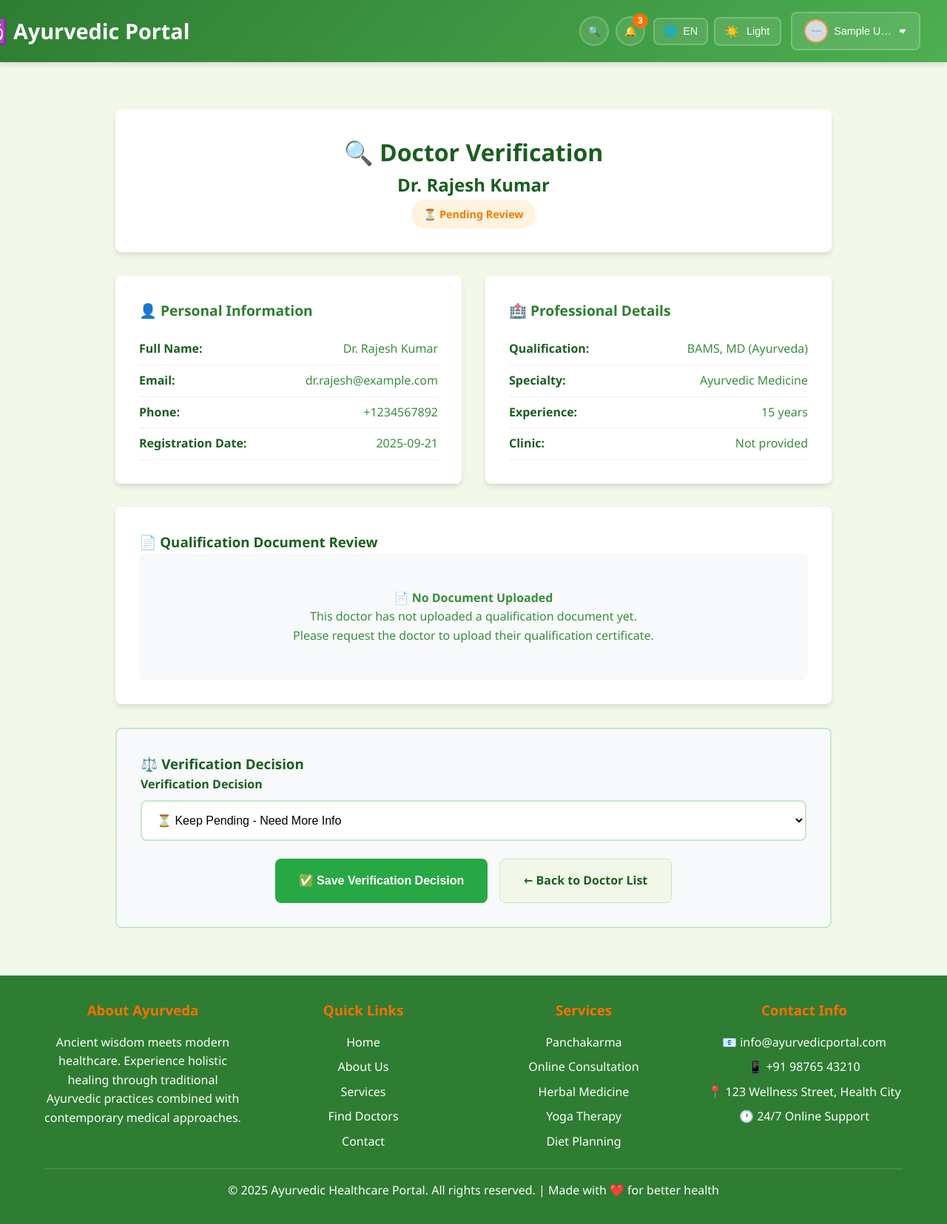
After one commit to Tech-Veda-2025/Demo, a Flask app: page /admin/doctor-users/1/view in a window 1280 px wide; the page is wider, and only the part inside the window is pictured. The commit adds this page. Shown: that part at 74% size. Run offline with Flask 3, Linux system fonts and the light colour scheme; the visitor is signed in with stand-in values (Sample User, id 1); data comes from the database, SQL or seed files in the repository; tables that the repository leaves empty or names only in its code hold one stand-in row (values such as "Sample post"); grey boxes marked "Sample" are stand-in pictures.

Commit message:
Update app.py, doctor_users.html, and add view_doctor_user.html and new document

```diff
--- a/app.py
+++ b/app.py
@@ -2306,6 +2306,97 @@ from flask import send_from_directory
 import os
 
 # Add after your Flask app creation
+
+from datetime import datetime
+
+@app.route('/admin/doctor-users/<int:doctor_id>/view', methods=['GET', 'POST'])
+@admin_required
+def admin_view_doctor_user(doctor_id):
+    """View doctor details and handle verification"""
+    connection = get_db_connection()
+    if not connection:
+        flash('Database connection error.', 'error')
+        return redirect(url_for('admin_doctor_users'))
+
+    try:
+        cursor = connection.cursor(dictionary=True)
+
+        # ✅ FIXED: Get doctor data first (avoids JOIN issues)
+        cursor.execute("SELECT * FROM doctor_users WHERE id = %s", (doctor_id,))
+        doctor = cursor.fetchone()
+
+        if not doctor:
+            flash('Doctor not found.', 'error')
+            return redirect(url_for('admin_doctor_users'))
+
+        # ✅ FIXED: Get profile data separately
+        cursor.execute("SELECT * FROM doctor_user_profiles WHERE user_id = %s", (doctor_id,))
+        profile = cursor.fetchone()
+
+        # ✅ Merge profile data into doctor dict
+        if profile:
+            doctor['qualification_proof'] = profile.get('qualification_proof')
+            doctor['profile_photo'] = profile.get('profile_photo')
+            doctor['city'] = profile.get('city')
+            doctor['state'] = profile.get('state')
+            doctor['mobile_number'] = profile.get('mobile_number')
+            doctor['home_address'] = profile.get('address')
+        else:
+            doctor['qualification_proof'] = None
+            doctor['profile_photo'] = None
+
+        if request.method == 'POST':
+            verification_status = request.form.get('verification_status', '').strip()
+            verification_reason = request.form.get('verification_reason', '').strip()
+
+            if not verification_status:
+                flash('Please select a verification decision.', 'error')
+                return redirect(url_for('admin_view_doctor_user', doctor_id=doctor_id))
+
+            # Update verification status
+            cursor.execute("""
+                UPDATE doctor_users
+                SET
+                    verification_status = %s,
+                    verification_reason = %s,
+                    verified_by = %s,
+                    verified_at = %s
+                WHERE id = %s
+            """, (
+                verification_status,
+                verification_reason if verification_status == 'rejected' else None,
+                session['admin_id'],
+                datetime.now() if verification_status == 'verified' else None,
+                doctor_id
+            ))
+
+            connection.commit()
+
+            # Log admin activity
+            log_admin_activity(
+                session['admin_id'],
+                f'DOCTOR_VERIFICATION_{verification_status.upper()}',
+                'doctor',
+                doctor_id,
+                {
+                    'verification_status': verification_status,
+                    'reason': verification_reason
+                }
+            )
+
+            flash(f'Doctor verification status updated to {verification_status}!', 'success')
+            return redirect(url_for('admin_doctor_users'))
+
+        cursor.close()
+        connection.close()
+
+        return render_template('admin/view_doctor_user.html', doctor=doctor)
+
+    except Exception as e:
+        print(f"View doctor user error: {e}")
+        flash('Error loading doctor details.', 'error')
+        return redirect(url_for('admin_doctor_users'))
+
 @app.route('/uploads/<path:filename>')
 def uploaded_file(filename):
     """Serve uploaded files from uploads folder and subdirectories"""
@@ -2739,17 +2830,70 @@ def debug_photos():
 
     return result
 
-@app.route('/admin/doctor-users-debug')
-@admin_required
-def admin_doctor_users_debug():
+
+@app.route('/debug/find-file/<int:doctor_id>')
+def debug_find_file(doctor_id):
+    """Find where the document file actually exists"""
+    import os
     connection = get_db_connection()
     cursor = connection.cursor(dictionary=True)
-    cursor.execute("SELECT * FROM doctor_users LIMIT 3")
-    doctors = cursor.fetchall()
-    cursor.close()
-    connection.close()
-
-    return render_template('admin/debug.html', doctors=doctors)
+    cursor.execute("SELECT qualification_proof FROM doctor_user_profiles WHERE id = %s", (doctor_id,))
+    result = cursor.fetchone()
+
+    if result and result['qualification_proof']:
+        doc_path = result['qualification_proof']
+
+        output = f"<h2>🔍 File Search for Doctor {doctor_id}</h2>"
+        output += f"<p><strong>DB Path:</strong> {doc_path}</p>"
+
+        # Search in various locations
+        search_locations = [
+            doc_path,  # Exactly as stored
+            doc_path.replace('uploads/', ''),  # Without uploads prefix
+            f"static/{doc_path}",  # In static folder
+        ]
+
+        output += "<h3>File Search Results:</h3>"
+        found_at = None
+
+        for location in search_locations:
+            full_path = os.path.join(os.getcwd(), location)
+            exists = os.path.exists(full_path)
+
+            if exists:
+                size = os.path.getsize(full_path)
+                output += f"<p>✅ FOUND: {location} ({size} bytes)</p>"
+                if not found_at:
+                    found_at = location
+            else:
+                output += f"<p>❌ Not found: {location}</p>"
+
+        if found_at:
+            # Determine correct URL
+            clean_path = found_at.replace('uploads/', '') if found_at.startswith('uploads/') else found_at
+            correct_url = f"/uploads/{clean_path}"
+
+            output += f"<h3>✅ SOLUTION:</h3>"
+            output += f"<p><strong>File found at:</strong> {found_at}</p>"
+            output += f"<p><strong>Correct URL:</strong> <a href='{correct_url}' target='_blank'>{correct_url}</a></p>"
+        else:
+            output += "<h3>❌ FILE NOT FOUND ANYWHERE</h3>"
+            output += "<p>The file may not have been uploaded successfully.</p>"
+
+            # Show what's in the expected directory
+            expected_dir = os.path.join(os.getcwd(), 'uploads', 'doctor_profiles', 'documents')
+            if os.path.exists(expected_dir):
+                try:
+                    files = os.listdir(expected_dir)
+                    output += f"<p><strong>Files in uploads/doctor_profiles/documents/:</strong> {files}</p>"
+                except:
+                    output += "<p>Cannot read directory contents</p>"
+            else:
+                output += "<p><strong>Directory uploads/doctor_profiles/documents/ does not exist</strong></p>"
+
+        return output
+
+    return f"<h2>❌ No document found for Doctor {doctor_id}</h2>"
 
 
 if __name__ == '__main__':
--- /dev/null
+++ b/templates/admin/view_doctor_user.html
@@ -0,0 +1,347 @@
+{% extends "base.html" %}
+
+{% block title %}Doctor Verification - {{ doctor.name }} - Admin Panel{% endblock %}
+
+{% block extra_css %}
+<style>
+.admin-container {
+    max-width: 1000px;
+    margin: 2rem auto;
+    padding: 0 1rem;
+}
+
+.page-header {
+    background: var(--white);
+    padding: 2rem;
+    border-radius: var(--border-radius);
+    box-shadow: var(--shadow);
+    margin-bottom: 2rem;
+    text-align: center;
+}
+
+.doctor-info-grid {
+    display: grid;
+    grid-template-columns: 1fr 1fr;
+    gap: 2rem;
+    margin-bottom: 2rem;
+}
+
+.info-card {
+    background: var(--white);
+    padding: 2rem;
+    border-radius: var(--border-radius);
+    box-shadow: var(--shadow);
+}
+
+.info-card h3 {
+    color: var(--primary-color);
+    margin-bottom: 1rem;
+    font-size: 1.2rem;
+    display: flex;
+    align-items: center;
+    gap: 0.5rem;
+}
+
+.info-item {
+    display: flex;
+    justify-content: space-between;
+    padding: 0.5rem 0;
+    border-bottom: 1px solid #f0f0f0;
+}
+
+.info-label {
+    font-weight: 600;
+    color: var(--text-primary);
+}
+
+.info-value {
+    color: var(--text-secondary);
+    text-align: right;
+}
+
+.document-section {
+    background: var(--white);
+    padding: 2rem;
+    border-radius: var(--border-radius);
+    box-shadow: var(--shadow);
+    margin-bottom: 2rem;
+}
+
+.document-viewer {
+    border: 2px solid var(--border-color);
+    border-radius: var(--border-radius);
+    overflow: hidden;
+    margin: 1rem 0;
+}
+
+.document-preview {
+    width: 100%;
+    height: 500px;
+    border: none;
+}
+
+.verification-section {
+    background: #f8f9fa;
+    border: 2px solid var(--border-color);
+    border-radius: var(--border-radius);
+    padding: 2rem;
+    margin-bottom: 2rem;
+}
+
+.form-group {
+    display: flex;
+    flex-direction: column;
+    margin-bottom: 1.5rem;
+}
+
+.form-label {
+    font-weight: 600;
+    color: var(--text-primary);
+    margin-bottom: 0.5rem;
+}
+
+.form-control {
+    padding: 1rem;
+    border: 2px solid var(--border-color);
+    border-radius: var(--border-radius);
+    font-size: 1rem;
+}
+
+.verification-actions {
+    display: flex;
+    gap: 1rem;
+    justify-content: center;
+    margin-top: 1.5rem;
+}
+
+.btn {
+    padding: 1rem 2rem;
+    border-radius: var(--border-radius);
+    border: none;
+    cursor: pointer;
+    font-weight: 600;
+    text-decoration: none;
+    display: inline-flex;
+    align-items: center;
+    gap: 0.5rem;
+}
+
+.btn-success {
+    background: #28a745;
+    color: white;
+}
+
+.btn-secondary {
+    background: var(--background-color);
+    color: var(--text-primary);
+    border: 1px solid var(--border-color);
+}
+
+.status-badge {
+    padding: 0.5rem 1rem;
+    border-radius: 20px;
+    font-size: 0.9rem;
+    font-weight: 600;
+    display: inline-block;
+}
+
+.status-verified {
+    background: #E8F5E8;
+    color: #28a745;
+}
+
+.status-pending {
+    background: #FFF3E0;
+    color: #F57C00;
+}
+
+.status-rejected {
+    background: #FFEBEE;
+    color: #C62828;
+}
+
+.no-document {
+    text-align: center;
+    padding: 3rem;
+    color: var(--text-secondary);
+    background: #f8f9fa;
+    border-radius: var(--border-radius);
+}
+</style>
+{% endblock %}
+
+{% block content %}
+<div class="admin-container">
+    <div class="page-header">
+        <h1>🔍 Doctor Verification</h1>
+        <h2>{{ doctor.name or 'No Name' }}</h2>
+        <span class="status-badge {{ 'status-verified' if doctor.verification_status == 'verified' else 'status-pending' if doctor.verification_status == 'pending' else 'status-rejected' }}">
+            {% if doctor.verification_status == 'verified' %}
+                ✅ Verified
+            {% elif doctor.verification_status == 'pending' %}
+                ⏳ Pending Review
+            {% else %}
+                ❌ Rejected
+            {% endif %}
+        </span>
+    </div>
+
+    <!-- Doctor Information Grid -->
+    <div class="doctor-info-grid">
+        <!-- Basic Information -->
+        <div class="info-card">
+            <h3>👤 Personal Information</h3>
+            <div class="info-item">
+                <span class="info-label">Full Name:</span>
+                <span class="info-value">{{ doctor.name or 'Not provided' }}</span>
+            </div>
+            <div class="info-item">
+                <span class="info-label">Email:</span>
+                <span class="info-value">{{ doctor.email }}</span>
+            </div>
+            <div class="info-item">
+                <span class="info-label">Phone:</span>
+                <span class="info-value">{{ doctor.phone or 'Not provided' }}</span>
+            </div>
+            <div class="info-item">
+                <span class="info-label">Registration Date:</span>
+                <span class="info-value">{{ doctor.created_at.strftime('%Y-%m-%d') if doctor.created_at else 'N/A' }}</span>
+            </div>
+        </div>
+
+        <!-- Professional Information -->
+        <div class="info-card">
+            <h3>🏥 Professional Details</h3>
+            <div class="info-item">
+                <span class="info-label">Qualification:</span>
+                <span class="info-value">{{ doctor.qualification or 'Not provided' }}</span>
+            </div>
+            <div class="info-item">
+                <span class="info-label">Specialty:</span>
+                <span class="info-value">{{ doctor.specialty or 'Not provided' }}</span>
+            </div>
+            <div class="info-item">
+                <span class="info-label">Experience:</span>
+                <span class="info-value">{{ doctor.experience_years or 0 }} years</span>
+            </div>
+            <div class="info-item">
+                <span class="info-label">Clinic:</span>
+                <span class="info-value">{{ doctor.clinic_name or 'Not provided' }}</span>
+            </div>
+        </div>
+    </div>
+
+    <!-- Document Verification Section -->
+    <div class="document-section">
+        <h3>📄 Qualification Document Review</h3>
+
+        {% if doctor.qualification_proof %}
+            <div class="document-viewer">
+                {% if doctor.qualification_proof.lower().endswith(('.jpg', '.jpeg', '.png', '.gif')) %}
+                    <!-- Image Preview -->
+                    <img src="/static/{{ doctor.qualification_proof }}"
+                         alt="Qualification Document"
+                         style="max-width: 100%; height: auto; display: block;">
+                {% elif doctor.qualification_proof.lower().endswith('.pdf') %}
+                    <!-- PDF Preview -->
+                    <iframe src="/static/{{ doctor.qualification_proof }}"
+                            class="document-preview"
+                            type="application/pdf">
+                        <p>Your browser does not support PDFs.
+                           <a href="/static/{{ doctor.qualification_proof }}" target="_blank">Download the PDF</a>
+                        </p>
+                    </iframe>
+                {% else %}
+                    <!-- Other Document Types -->
+                    <div style="padding: 2rem; text-align: center;">
+                        <p>📄 Document: {{ doctor.qualification_proof }}</p>
+                        <a href="/static/qualification_3_c05e9efd.pdf"
+                           target="_blank" class="btn btn-primary">
+                            📥 Download Document
+                        </a>
+                    </div>
+                {% endif %}
+            </div>
+
+            <div style="display: flex; gap: 1rem; margin: 1rem 0;">
+                <a href="/static/{{ doctor.qualification_proof }}"
+                   target="_blank" class="btn btn-secondary">
+                    🔍 View Full Size
+                </a>
+                <a href="/static/{{ doctor.qualification_proof }}"
+                   download class="btn btn-secondary">
+                    📥 Download Document
+                </a>
+            </div>
+        {% else %}
+            <div class="no-document">
+                <h4>📄 No Document Uploaded</h4>
+                <p>This doctor has not uploaded a qualification document yet.</p>
+                <p>Please request the doctor to upload their qualification certificate.</p>
+            </div>
+        {% endif %}
+    </div>
+
+    <!-- Verification Action Section -->
+    <div class="verification-section">
+        <h3>⚖️ Verification Decision</h3>
+
+        <form method="POST">
+            <div class="form-group">
+                <label for="verification_status" class="form-label">Verification Decision</label>
+                <select id="verification_status" name="verification_status" class="form-control" required>
+                    <option value="">Select Decision...</option>
+                    <option value="verified" {{ 'selected' if doctor.verification_status == 'verified' }}>
+                        ✅ Approve - Verify Doctor
+                    </option>
+                    <option value="rejected" {{ 'selected' if doctor.verification_status == 'rejected' }}>
+                        ❌ Reject - Deny Verification
+                    </option>
+                    <option value="pending" {{ 'selected' if doctor.verification_status == 'pending' }}>
+                        ⏳ Keep Pending - Need More Info
+                    </option>
+                </select>
+            </div>
+
+            <div class="form-group" style="display: none;">
+                <label for="verification_reason" class="form-label">Reason (shown to doctor if rejected)</label>
+                <textarea id="verification_reason" name="verification_reason" class="form-control"
+                          rows="3" placeholder="Explain reason for rejection...">{{ doctor.verification_reason or '' }}</textarea>
+            </div>
+
+            <div class="verification-actions">
+                <button type="submit" class="btn btn-success">
+                    ✅ Save Verification Decision
+                </button>
+                <a href="{{ url_for('admin_doctor_users') }}" class="btn btn-secondary">
+                    ← Back to Doctor List
+                </a>
+            </div>
+        </form>
+    </div>
+</div>
+
+<script>
+// Show/hide reason field based on verification status
+document.getElementById('verification_status').addEventListener('change', function() {
+    const reasonField = document.getElementById('verification_reason');
+    const reasonGroup = reasonField.closest('.form-group');
+
+    if (this.value === 'rejected') {
+        reasonGroup.style.display = 'block';
+        reasonField.required = true;
+    } else {
+        reasonGroup.style.display = 'none';
+        reasonField.required = false;
+    }
+});
+
+// Form submission confirmation
+document.querySelector('form').addEventListener('submit', function(e) {
+    const status = document.getElementById('verification_status').value;
+    const statusText = status === 'verified' ? 'VERIFY' : status === 'rejected' ? 'REJECT' : 'KEEP PENDING';
+
+    return confirm(`Are you sure you want to ${statusText} this doctor?`);
+});
+</script>
+{% endblock %}
```
Also changed, not shown: templates/admin/doctor_users.html (+15 -2 lines), 1 other file.
